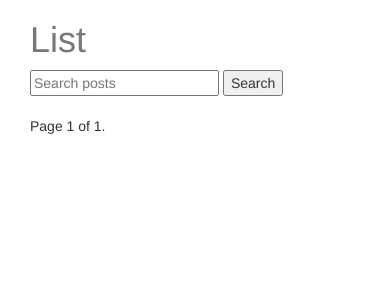
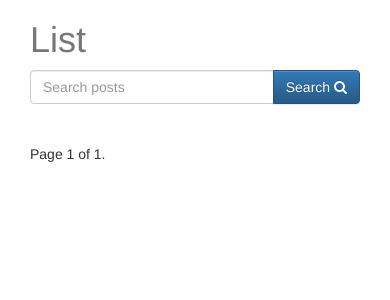
Before and after one commit to cropse/Django_Blog, a Django app: page /posts/ in a window 390 px wide. Shown: the top 300 px of the page. Run offline with Django 3.2, Linux system fonts and the light colour scheme; data that the repository does not hold is empty; some libraries are stand-ins or nearby versions.

Commit message:
C3-53 boostrap inputGroup added

```diff
--- a/src/templates/base.html
+++ b/src/templates/base.html
@@ -9,6 +9,8 @@
   <link rel="stylesheet" href="https://maxcdn.bootstrapcdn.com/bootstrap/3.3.7/css/bootstrap.min.css" integrity="sha384-BVYiiSIFeK1dGmJRAkycuHAHRg32OmUcww7on3RYdg4Va+PmSTsz/K68vbdEjh4u" crossorigin="anonymous">
   <!-- Optional theme -->
   <link rel="stylesheet" href="https://maxcdn.bootstrapcdn.com/bootstrap/3.3.7/css/bootstrap-theme.min.css" integrity="sha384-rHyoN1iRsVXV4nD0JutlnGaslCJuC7uwjduW9SVrLvRYooPp2bWYgmgJQIXwl/Sp" crossorigin="anonymous">
+
+  <link rel="stylesheet" type="text/css" href="https://maxcdn.bootstrapcdn.com/font-awesome/4.7.0/css/font-awesome.min.css">
 
   <link rel="stylesheet" type="text/css" href="{% static "css/base.css" %}">
   <style>{% block style %}{% endblock style %}</style>
--- a/src/templates/post_list.html
+++ b/src/templates/post_list.html
@@ -6,10 +6,17 @@
 {% block content %}
   <div class="col-sm-6 col-sm-offset-3">
     <h1>{{ title }}</h1>
-    <form method="GET" action="">
-      <input type="text" name="user_search" value="{{ request.GET.user_search }}" placeholder="Search posts">
-      <input type="submit" value="Search">
+    <form method="GET" action="" class="row">
+      <div class="col-sm-6">
+        <div class="input-group">
+          <input type="text" class="form-control" name="user_search" value="{{ request.GET.user_search }}" placeholder="Search posts">
+          <span class="input-group-btn">
+            <button type="submit" class="btn btn-primary">Search <i class="fa fa-search"></i></button>
+          </span>
+        </div>
+      </div>
     </form>
+    <br>
     {% for obj in object_list %}
       <div class="row">
         <div class="col-sm-12">
```
